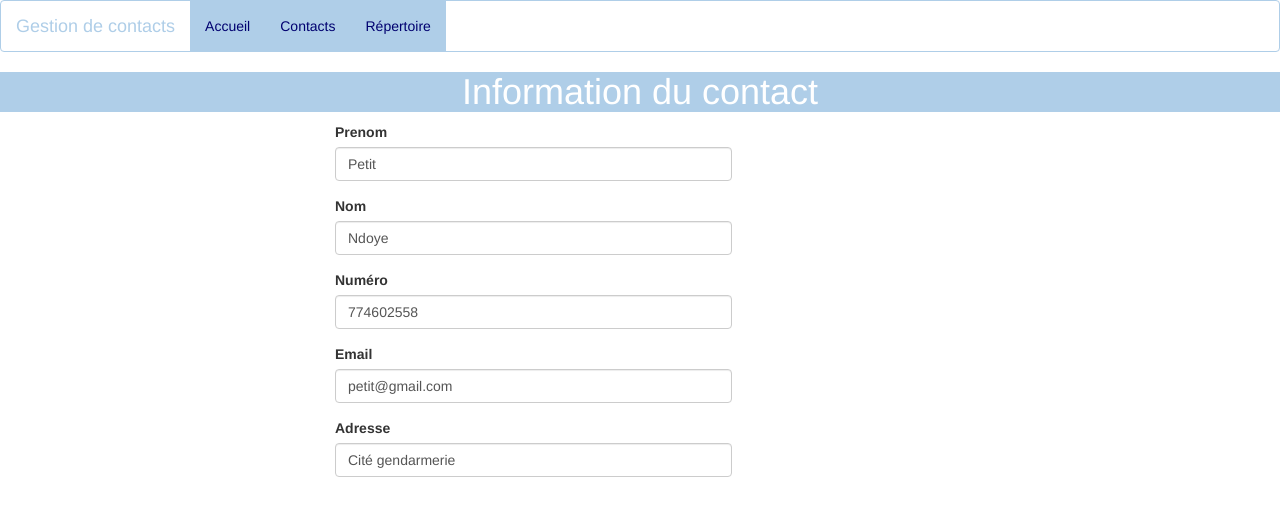
After one commit to Junior300895/Projet_Django_Annuaire_Contact, a Django app: page /annuaire/2/ in a window 1280 px wide. The commit adds this page. Shown: the top 516 px of the page. Run offline with Django 3.2, Linux system fonts and the light colour scheme; data comes from the database, SQL or seed files in the repository; both versions use the stored data as it was after the commit; some libraries are stand-ins or nearby versions.

Commit message:
ajout de page d'information d'un contact

```diff
--- a/annuaire/static/annuaire/css/style.css
+++ b/annuaire/static/annuaire/css/style.css
@@ -13,6 +13,9 @@ footer{
     margin-top: 200px;
     text-align: center;
 }
+
+
+
 .navbar-default {
   background-color: #FFFFFF;
   border-color: #AfCEE8;
--- /dev/null
+++ b/annuaire/templates/annuaire/contacts_details.html
@@ -0,0 +1,42 @@
+{% load static %}
+<!DOCTYPE html>
+<html lang="en">
+<head>
+    <meta charset="UTF-8">
+    <title>Title</title>
+    <link rel="stylesheet" type="text/css" href="{% static 'annuaire/bs/bootstrap.min.css' %}">
+    <link rel="stylesheet" type="text/css" href="{% static 'annuaire/css/style.css' %}">
+    <script src="{% static 'annuaire/js/jquery.js' %}"></script>
+    <script src="{% static 'annuaire/js/my_jquery_functions.js' %}"></script>
+</head>
+{% include 'annuaire/header.html' %}
+<body>
+<h1>Information du contact</h1>
+<div class="container col-sm-offset-3 col-sm-4">
+    {% if contact %}
+
+    <div class="form-group">
+        <label>Prenom</label>
+        <input type="text" class="form-control" value="{{ contact.prenom }}">
+    </div>
+    <div class="form-group">
+        <label>Nom</label>
+        <input type="text" class="form-control" value="{{ contact.nom }}">
+    </div>
+        <div class="form-group">
+        <label>Numéro</label>
+        <input type="text" class="form-control" value="{{ contact.numero }}">
+    </div>
+        <div class="form-group">
+        <label>Email</label>
+        <input type="email" class="form-control" value="{{ contact.email }}">
+    </div>
+        <div class="form-group">
+        <label>Adresse</label>
+        <input type="text" class="form-control" value="{{ contact.adresse }}">
+    </div>
+
+    {% endif %}
+</div>
+</body>
+</html>
--- a/annuaire/templates/annuaire/header.html
+++ b/annuaire/templates/annuaire/header.html
@@ -3,8 +3,8 @@
             <a class="navbar-brand" href="#">Gestion de contacts</a>
         </div>
     <ul class="nav navbar-nav">
-        <li class="active"><a  href="contacts">Accueil</a></li>
-        <li class="active"><a  href="formulaire">Contacts</a></li>
+        <li class="active"><a  href="{% url 'contacts' %}">Accueil</a></li>
+        <li class="active"><a  href="{% url 'formulaire' %}">Contacts</a></li>
         <li class="active"><a  href="#">Répertoire</a></li>
     </ul>
 {#    <form class="nav navbar-form navbar-right" role="search">#}
--- a/annuaire/url.py
+++ b/annuaire/url.py
@@ -5,4 +5,5 @@ urlpatterns = [
     path('', views.index, name='index'),
     path('contacts', views.listercontact, name='contacts'),
     path('formulaire', views.get_contact_form, name='formulaire'),
+    path('<int:contact_id>/', views.get_contacts_details, name='contacts_details'),
 ]
--- a/annuaire/views.py
+++ b/annuaire/views.py
@@ -1,4 +1,4 @@
-from django.shortcuts import render
+from django.shortcuts import render, get_object_or_404
 from django.http import HttpResponse, HttpResponseRedirect
 
 from annuaire.forms import ContactForm
@@ -9,7 +9,7 @@ def index(request):
     return HttpResponse("Salut le monde, vous êtes à la page annuaire")
 
 def listercontact(request):
-    list_contacts = Contact.objects.all()
+    list_contacts = Contact.objects.order_by('prenom').all()
     context = {'list_contacts': list_contacts}
     return render(request, 'annuaire/contacts.html', context)
 
@@ -37,3 +37,7 @@ def get_contact_form(request):
         form = ContactForm()
 
     return render(request, 'annuaire/formulaire.html', {'form': form})
+
+def get_contacts_details(request, contact_id):
+    contact = get_object_or_404(Contact,pk = contact_id)
+    return render(request, 'annuaire/contacts_details.html', {'contact': contact})
```
Also changed, not shown: annuaire/static/annuaire/js/my_jquery_functions.js (added, +7 -0 lines), annuaire/templates/annuaire/contacts.html (+7 -27 lines), db.sqlite3, 2 other files.
